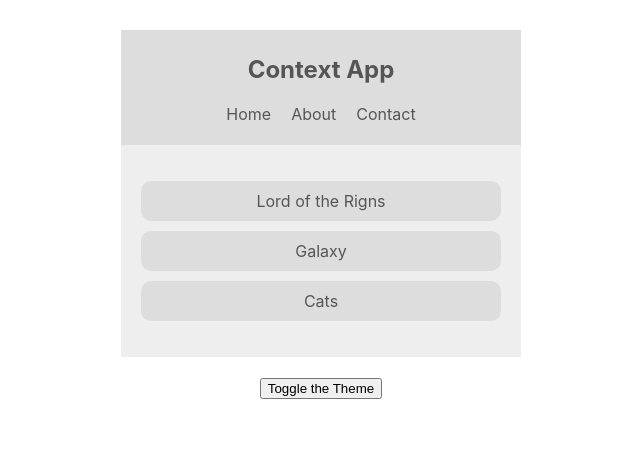
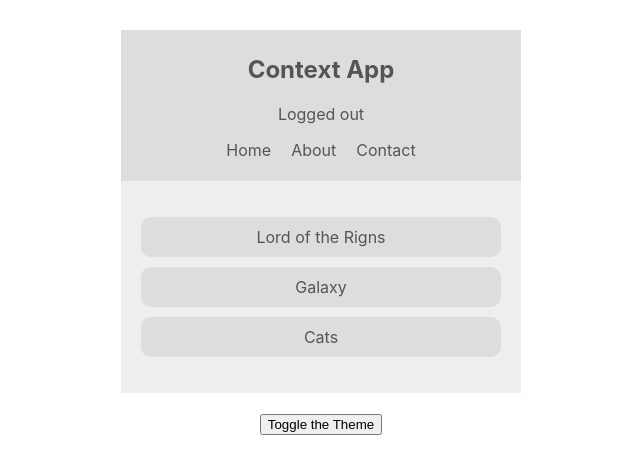
Before and after one commit to ChimentiMatt/Context_api, a React (Create React App) app: page / in a window 1280 px wide. Shown: the top 474 px of the page, without its empty margins (319-959 px from the left). Built offline with nearby package versions, Linux system fonts and the light colour scheme.

Commit message:
finished video 8

```diff
--- a/src/components/Navbar.js
+++ b/src/components/Navbar.js
@@ -1,16 +1,22 @@
 import React, { Component } from 'react'
+import { AuthContext } from '../contexts/AuthContext'
 import { ThemeContext } from '../contexts/ThemeContext'
 
 
 class Navbar extends Component {
     render() {
         return (
+            <AuthContext.Consumer>{(authContext) => (
                 <ThemeContext.Consumer>{(context) => {
+                    const { isAuthenticated, toggleAuth } = authContext
                     const { isLightTheme, light, dark } = context
                     const theme = isLightTheme ? light : dark
                     return(
                         <nav style={{ background: theme.ui, color: theme.syntax}}>
                         <h1>Context App</h1>
+                            <div onClick={toggleAuth}>
+                                { isAuthenticated ? 'Logged in' : 'Logged out'}
+                            </div>
                             <ul>
                                 <li>Home</li>
                                 <li>About</li>
@@ -19,6 +25,9 @@ class Navbar extends Component {
                         </nav>
                     )
                 }}</ThemeContext.Consumer>
+            )}
+
+            </AuthContext.Consumer>
         )
     }
 }
```
Also changed, not shown: 1 other file (tests, documents, lock files or other folders). Lines whose indentation alone changed are shown as unchanged.
